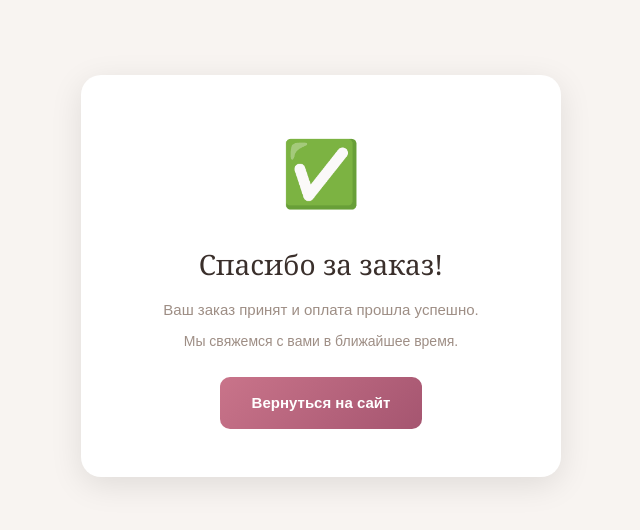
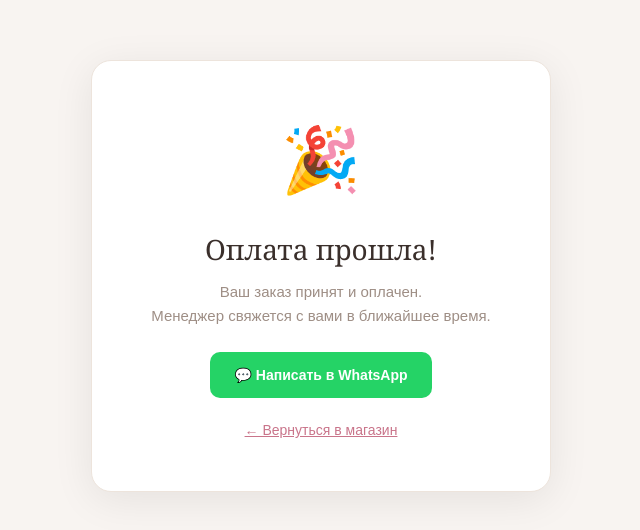
Before and after one commit to Khusrav-afk/bellissimo, a Next.js app: page /success in a window 1280 px wide. Shown: the part 124-654 px from the top of the page, without its empty margins (319-959 px from the left). Built offline with nearby package versions, Linux system fonts and the light colour scheme.

Commit message:
Update success.js

```diff
--- a/pages/success.js
+++ b/pages/success.js
@@ -1,71 +1,49 @@
+import { useEffect } from 'react'
 import { useRouter } from 'next/router'
 import Head from 'next/head'
 
-export default function Success() {
-  const { query } = useRouter()
+export default function SuccessPage() {
+  const router = useRouter()
 
   return (
     <>
-      <Head><title>Заказ оформлен — Bellissimo</title></Head>
+      <Head><title>Заказ оплачен — Bellissimo</title></Head>
       <div style={{
-        minHeight: '100vh',
-        display: 'flex',
-        alignItems: 'center',
-        justifyContent: 'center',
-        background: '#f8f4f1',
-        fontFamily: "'Nunito Sans', sans-serif",
-        textAlign: 'center',
-        padding: '20px'
+        minHeight: '100vh', display: 'flex', alignItems: 'center',
+        justifyContent: 'center', background: '#f8f4f1',
+        fontFamily: "'Nunito Sans', sans-serif", padding: 24
       }}>
         <div style={{
-          background: '#fff',
-          padding: 48,
-          borderRadius: 20,
-          boxShadow: '0 8px 32px rgba(0,0,0,.1)',
-          maxWidth: 480,
-          width: '100%'
+          background: '#fff', borderRadius: 20, padding: '48px 40px',
+          textAlign: 'center', maxWidth: 460, width: '100%',
+          boxShadow: '0 8px 40px rgba(0,0,0,.08)', border: '1.5px solid #ede4dc'
         }}>
-          <div style={{ fontSize: 64, marginBottom: 16 }}>✅</div>
+          <div style={{ fontSize: 64, marginBottom: 16 }}>🎉</div>
           <h1 style={{
-            fontFamily: 'Georgia, serif',
-            fontWeight: 300,
-            color: '#3a2f2b',
-            marginBottom: 12,
-            fontSize: 28
-          }}>
-            Спасибо за заказ!
-          </h1>
-          <p style={{ color: '#9e8e85', marginBottom: 8, fontSize: 15 }}>
-            Ваш заказ принят и оплата прошла успешно.
+            fontFamily: 'Georgia, serif', fontWeight: 300,
+            fontSize: 28, color: '#3a2f2b', marginBottom: 8
+          }}>Оплата прошла!</h1>
+          <p style={{ color: '#9e8e85', fontSize: 15, marginBottom: 24, lineHeight: 1.6 }}>
+            Ваш заказ принят и оплачен.<br />
+            Менеджер свяжется с вами в ближайшее время.
           </p>
-          <p style={{ color: '#9e8e85', marginBottom: 24, fontSize: 14 }}>
-            Мы свяжемся с вами в ближайшее время.
-          </p>
-          {query.order && (
-            <div style={{
-              background: '#fdf3f5',
-              border: '1px solid #f0c8d2',
-              borderRadius: 10,
-              padding: '10px 20px',
-              marginBottom: 24,
-              fontSize: 13,
-              color: '#c9748a'
+          <a href="https://wa.me/79114589339" target="_blank" rel="noreferrer"
+            style={{
+              display: 'inline-flex', alignItems: 'center', gap: 8,
+              padding: '12px 24px', background: '#25d366', color: '#fff',
+              borderRadius: 10, textDecoration: 'none', fontWeight: 600,
+              fontSize: 14, marginBottom: 16
             }}>
-              № заказа: <strong>{query.order.slice(0, 8).toUpperCase()}</strong>
-            </div>
-          )}
-          <a href="/" style={{
-            display: 'inline-block',
-            padding: '14px 32px',
-            background: 'linear-gradient(135deg,#c9748a,#a55570)',
-            color: '#fff',
-            borderRadius: 10,
-            textDecoration: 'none',
-            fontWeight: 600,
-            fontSize: 15
-          }}>
-            Вернуться на сайт
+            💬 Написать в WhatsApp
           </a>
+          <br />
+          <button onClick={() => router.push('/')}
+            style={{
+              background: 'none', border: 'none', cursor: 'pointer',
+              color: '#c9748a', fontSize: 14, textDecoration: 'underline', marginTop: 8
+            }}>
+            ← Вернуться в магазин
+          </button>
         </div>
       </div>
     </>
```
